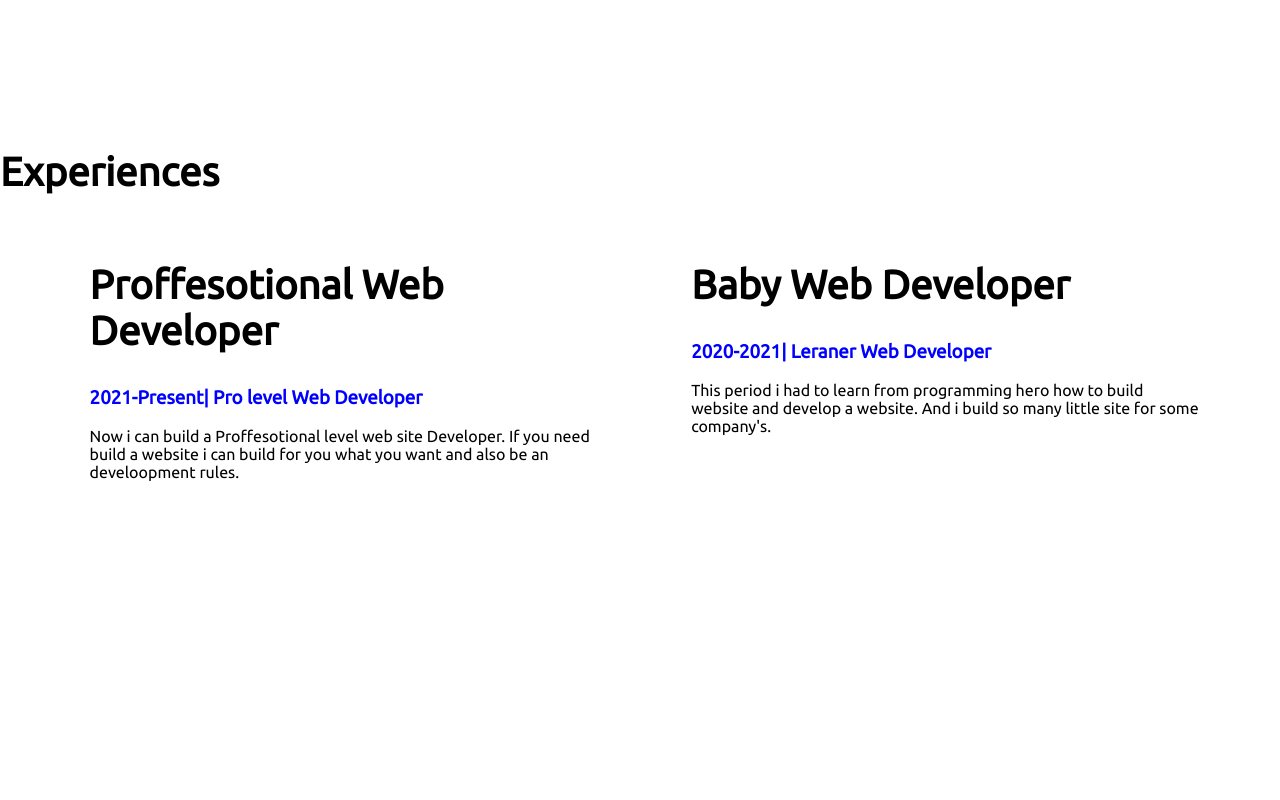
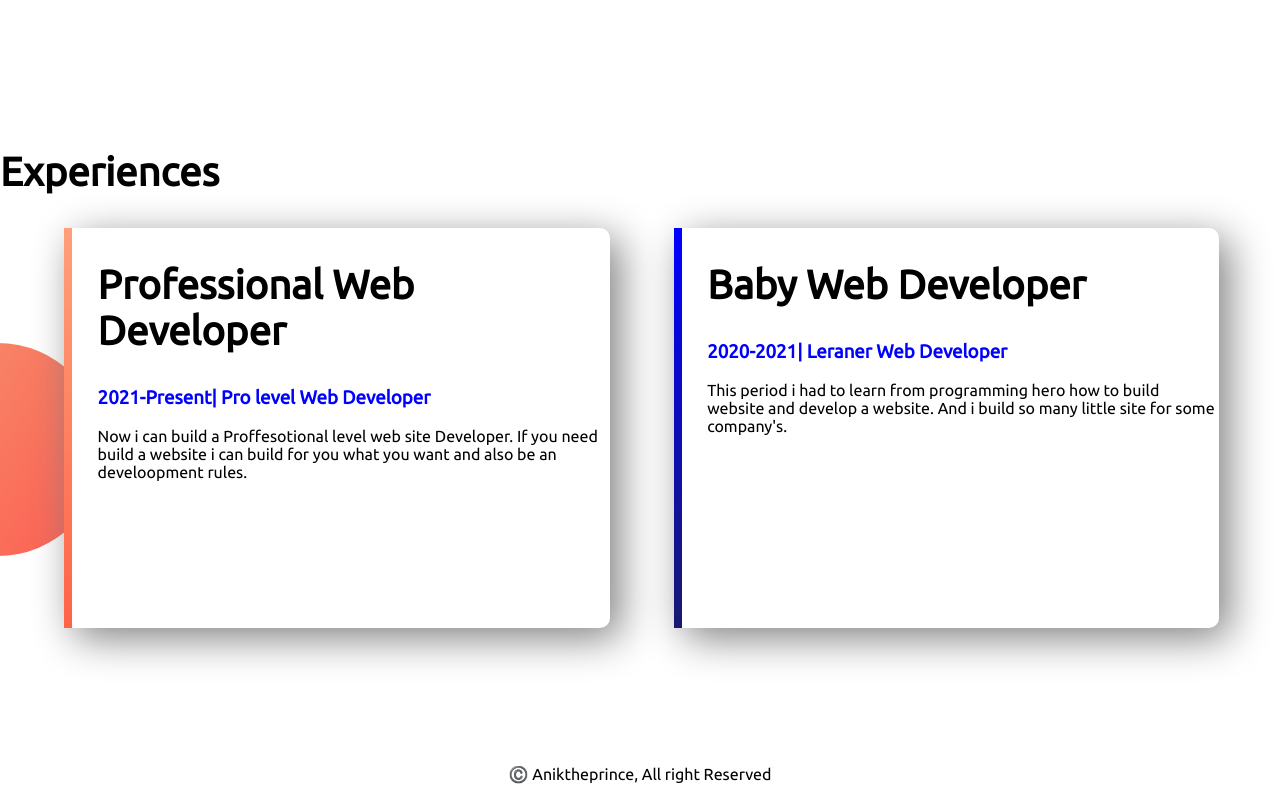
Before and after one commit to akdprince/full-website, a plain HTML site: page index.html in a window 1280 px wide. Shown: the part 1084-1884 px from the top of the page. Before the commit the page ends 1833 px from the top, so only its background shows below. Drawn offline with Linux system fonts and the light colour scheme; a web font is replaced by a local one.

Commit message:
full site done

```diff
--- a/index.html
+++ b/index.html
@@ -38,16 +38,19 @@
     </section>
     <section class="bottom">
         <h2>Experiences</h2>
-        <div class="half-side">
-            <h2>Proffesotional Web Developer</h2>
+        <div id="professional" class="half-side single-side">
+            <h2>Professional Web Developer</h2>
             <h3 class="blue-highlight">2021-Present| Pro level Web Developer</h3>
             <p>Now i can build a Proffesotional level web site Developer. If you need build a website i can build for you what you want and also be an develoopment rules.</p>
         </div>
-        <div class="half-side">
+        <div id="baby" class="half-side single-side">
             <h2>Baby Web Developer</h2>
             <h3 class="blue-highlight">2020-2021| Leraner Web Developer</h3>
             <p>This period i had to learn from programming hero how to build website and develop a website. And i build so many little site for some company's.</p>
         </div>
     </section>
+    <footer class="footer-bar">
+        <p>©️ Aniktheprince, All right Reserved</p>
+    </footer>
 </body>
 </html>
--- a/style.css
+++ b/style.css
@@ -16,6 +16,7 @@ h2{
     float: left;
     margin-left: 5%;
     padding-left: 2%;
+
 }
 .half-side img{
     width: 100%;
@@ -29,6 +30,11 @@ h2{
     background-repeat: no-repeat;
     background-position: right;
 
+}
+.bottom{
+    background-image: url("images/exp-bg.png");
+    background-repeat: no-repeat;
+    background-position: left;
 }
 section{
     height: 500px;
@@ -52,3 +58,23 @@ section{
     color: whitesmoke;
     font-weight: 700;
 }
+.single-side{
+    box-shadow: 10px 10px 40px gray;
+    border-radius:10px;
+    height: 80%;
+    background-color: white;
+}
+#professional{
+    border-left: 8px solid;
+    border-image: linear-gradient(180deg,lightsalmon,tomato);
+    border-image-slice: 1;
+}
+#baby{
+    border-left: 8px solid;
+    border-image: linear-gradient(blue,midnightblue);
+    border-image-slice: 1;
+
+}
+.footer-bar{
+    text-align: center;
+}
```
